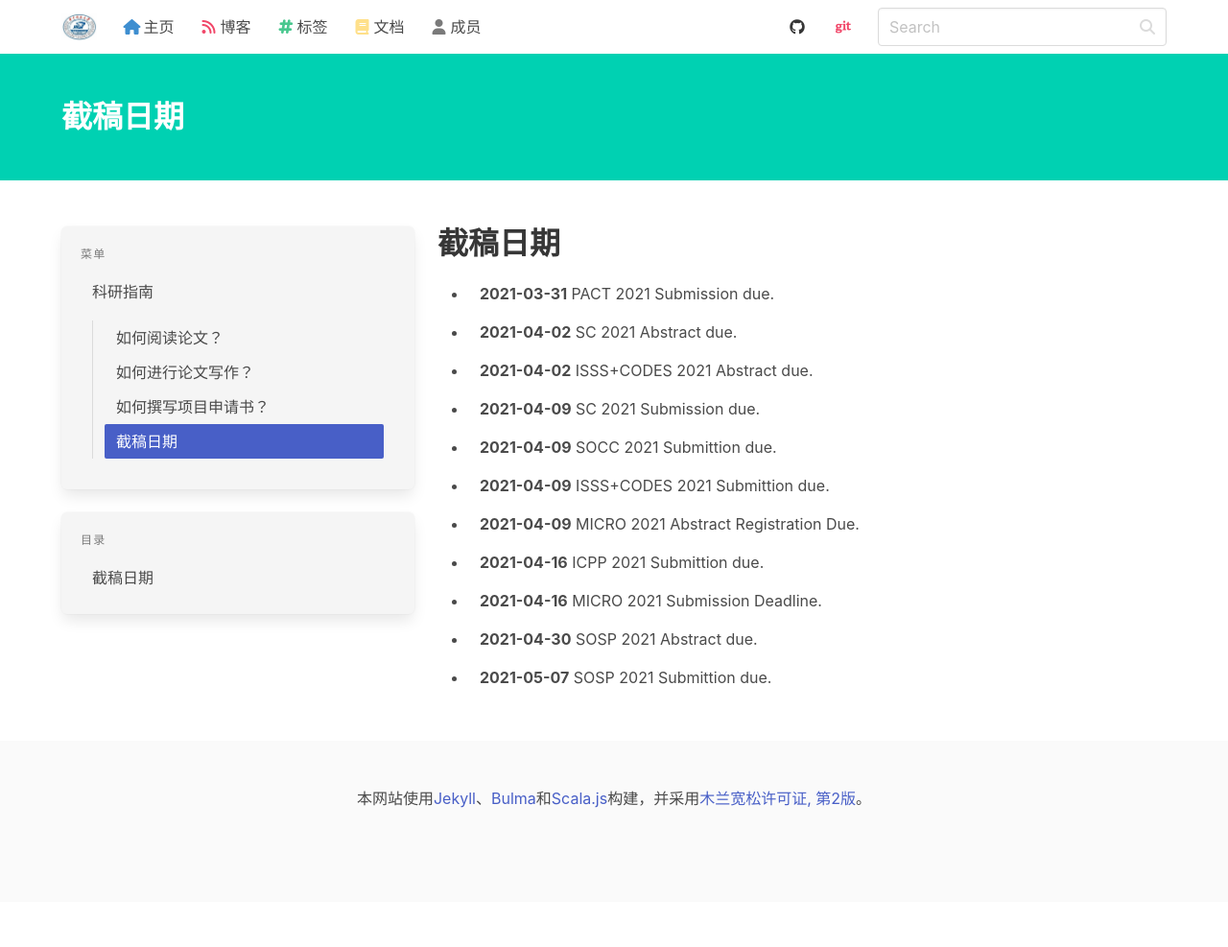
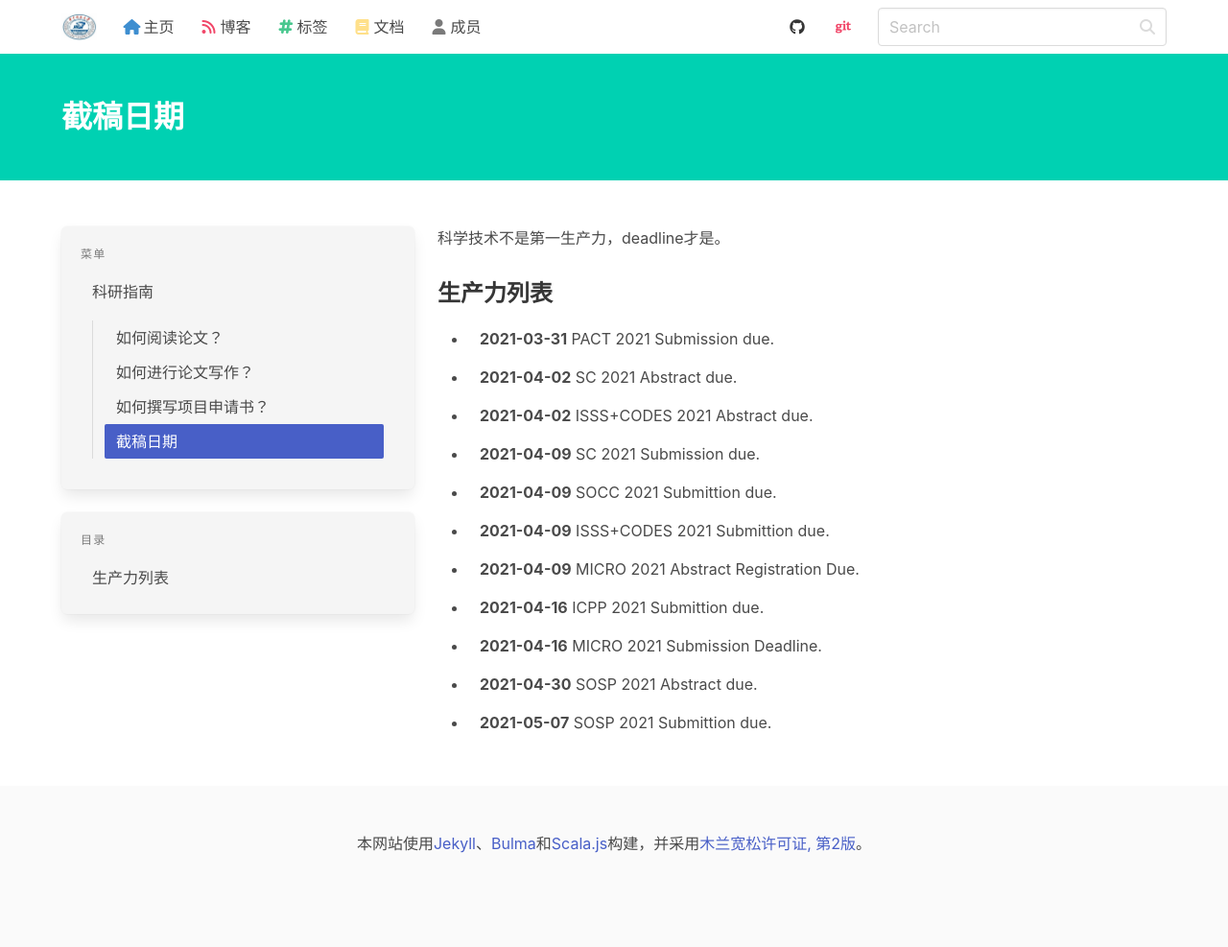
Before and after one commit to haslaboratory/haslaboratory.github.io, a Jekyll site: the page built from _docs/research/deadlines.md, in a window 1280 px wide. Shown: the whole page at 96% size. Built offline with Jekyll 4.4.1, drawn with Linux system fonts in a browser that asks for light colours; nearby versions of some CDN libraries; library files that are not in the unit come from our copies; before the commit the page ends 940 px from its top, so only the background shows below that.

Commit message:
/deadlines.html

```diff
--- a/_docs/research/deadlines.md
+++ b/_docs/research/deadlines.md
@@ -1,13 +1,17 @@
 ---
 layout: doc
 title: 截稿日期
+permalink: /deadlines.html
+redirect_from: /docs/research/deadlines.html
 order: 10
 ---
+
+科学技术不是第一生产力，deadline才是。
 
 {% capture today %}{{'now' | date: '%Y-%m-%d'}}{% endcapture %}
 {% assign deadlines = site.data.deadlines | sort: "deadline" %}
 
-# 截稿日期
+### 生产力列表
 
 <div class="menu">
     <ul class="menu-list">
```
